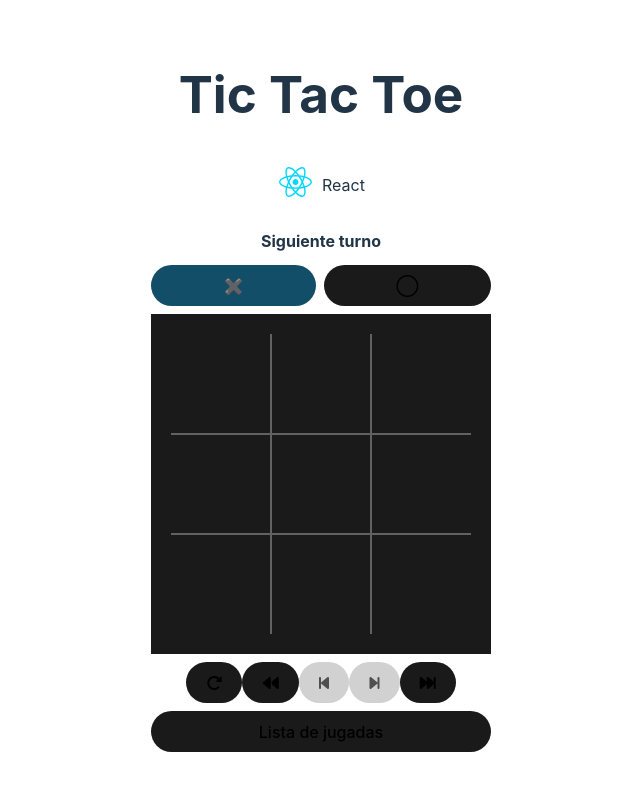
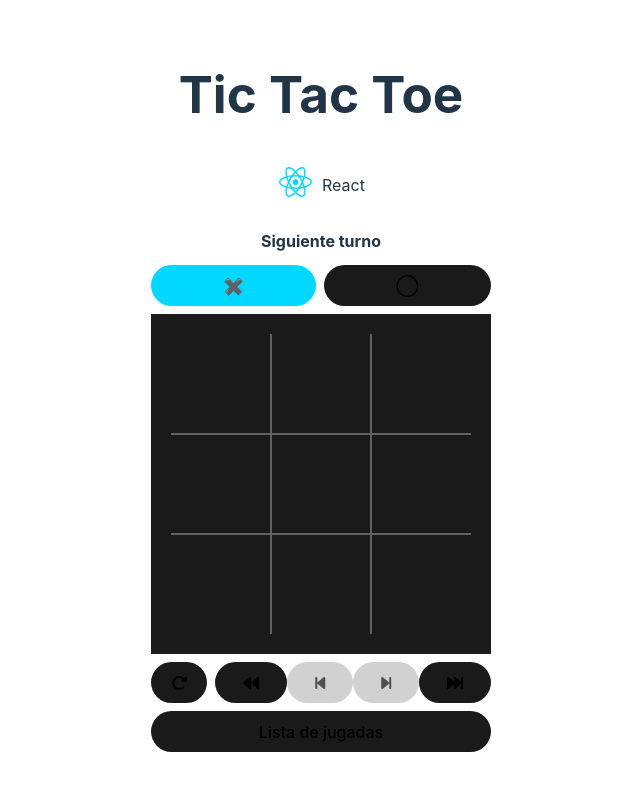
Before and after one commit to JohannCastillo/tic-tac-toe, a React (Vite) app: page / in a window 1280 px wide. Shown: the top 790 px of the page, without its empty margins (319-959 px from the left). Built offline with nearby package versions, Linux system fonts and the light colour scheme.

Commit message:
final details

```diff
--- a/src/components/Board.jsx
+++ b/src/components/Board.jsx
@@ -15,11 +15,13 @@ function Board() {
     function controls(){
         return (
             <>
-                <button className="button" onClick={functions.clearBoard}><i class="fa-solid fa-rotate-right"></i></button>
-                <button className="button" onClick={() => functions.getHistory(0)}><i className="fa-solid fa-backward" ></i></button>
-                <button className="button" onClick={() => functions.getHistory(game.historyIndex-1)} disabled={game.historyIndex === 0}><i className="fa-solid fa-backward-step"></i></button>
-                <button className="button" onClick={() => functions.getHistory(game.historyIndex+1)} disabled={game.historyIndex + 1 >= game.history.length} ><i className="fa-solid fa-forward-step"></i></button>
-                <button className="button" onClick={() => functions.getHistory(game.history.length-1)}> <i className="fa-solid fa-forward-fast"></i> </button>
+                <button className="button" onClick={functions.clearBoard}><i className="fa-solid fa-rotate-right"></i></button>
+                <div style={{ display: 'flex', width: '100%'}}>
+                    <button className="button large" onClick={() => functions.getHistory(0)}><i className="fa-solid fa-backward" ></i></button>
+                    <button className="button large" onClick={() => functions.getHistory(game.historyIndex-1)} disabled={game.historyIndex === 0}><i className="fa-solid fa-backward-step"></i></button>
+                    <button className="button large" onClick={() => functions.getHistory(game.historyIndex+1)} disabled={game.historyIndex + 1 >= game.history.length} ><i className="fa-solid fa-forward-step"></i></button>
+                    <button className="button large" onClick={() => functions.getHistory(game.history.length-1)}> <i className="fa-solid fa-forward-fast"></i> </button>
+                </div>
             </>
         )
     }
@@ -48,7 +50,7 @@ function Board() {
                     </div>
                 </div>
                 <div style={{ display: 'flex', flexDirection: 'column' }}>
-                    <div>
+                    <div style={{display:'flex', justifyContent:'center', gap: '0.5rem'}}>
                         {controls()}
                     </div>
                     <button className="button" onClick={functions.toggleMovsVisibility} style={{ visibility: game.movementsVisibility == '' ? 'hidden' : ''  }}> Lista de jugadas </button>
--- a/src/components/Cell.jsx
+++ b/src/components/Cell.jsx
@@ -7,25 +7,26 @@ export default function Cell(props){
 
     const squares = useSquaresContext()
     const functions = useFunctionsContext()
+    const currentHistory = squares.history[squares.historyIndex]
 
     useEffect(() => {
-        if (squares.squares.every((value) => value === null)){
+        if (currentHistory.every((value) => value === null)){
             setValue('')
             setWinnerCell('')
+            return
         }
 
-        setValue(squares.history[squares.historyIndex][props.index])
-
-    }, [squares.squares, squares.historyIndex])
-
-    useEffect(() => {
-        if(squares.winner)
-            if(squares.winner.some(value => value === props.index))
-                setWinnerCell(squares.COLORS.winner)
-    }, [squares.winner])
+        setValue(currentHistory[props.index])
+        // si hay ganador pintar celdas en líneas ganadoras
+        if (squares.winner && squares.winner.some(value => value === props.index))
+            setWinnerCell(squares.COLORS.winner)
+        // si cambia el índice de historial para ver una jugada anterior se despintan las celdas
+        if(squares.historyIndex < squares.history.length-1)
+            setWinnerCell('')
+    }, [squares.historyIndex])
 
     function handleClick(){
-        if (squares.squares[props.index] || squares.winner || squares.historyIndex < squares.history.length-1) return
+        if (currentHistory[props.index] || squares.winner || squares.historyIndex < squares.history.length-1) return
         functions.changeTurn(props.index)
     }
 
--- a/src/constants/constants.jsx
+++ b/src/constants/constants.jsx
@@ -4,8 +4,8 @@ export const TURNS = {
 }
 
 export const COLORS = {
-    turn: '#124e67',
-    winner: '#124e67',
+    turn: '#00D8FF',
+    winner: '#00D8FF',
     draw: '#D8B117'
 }
 
```
